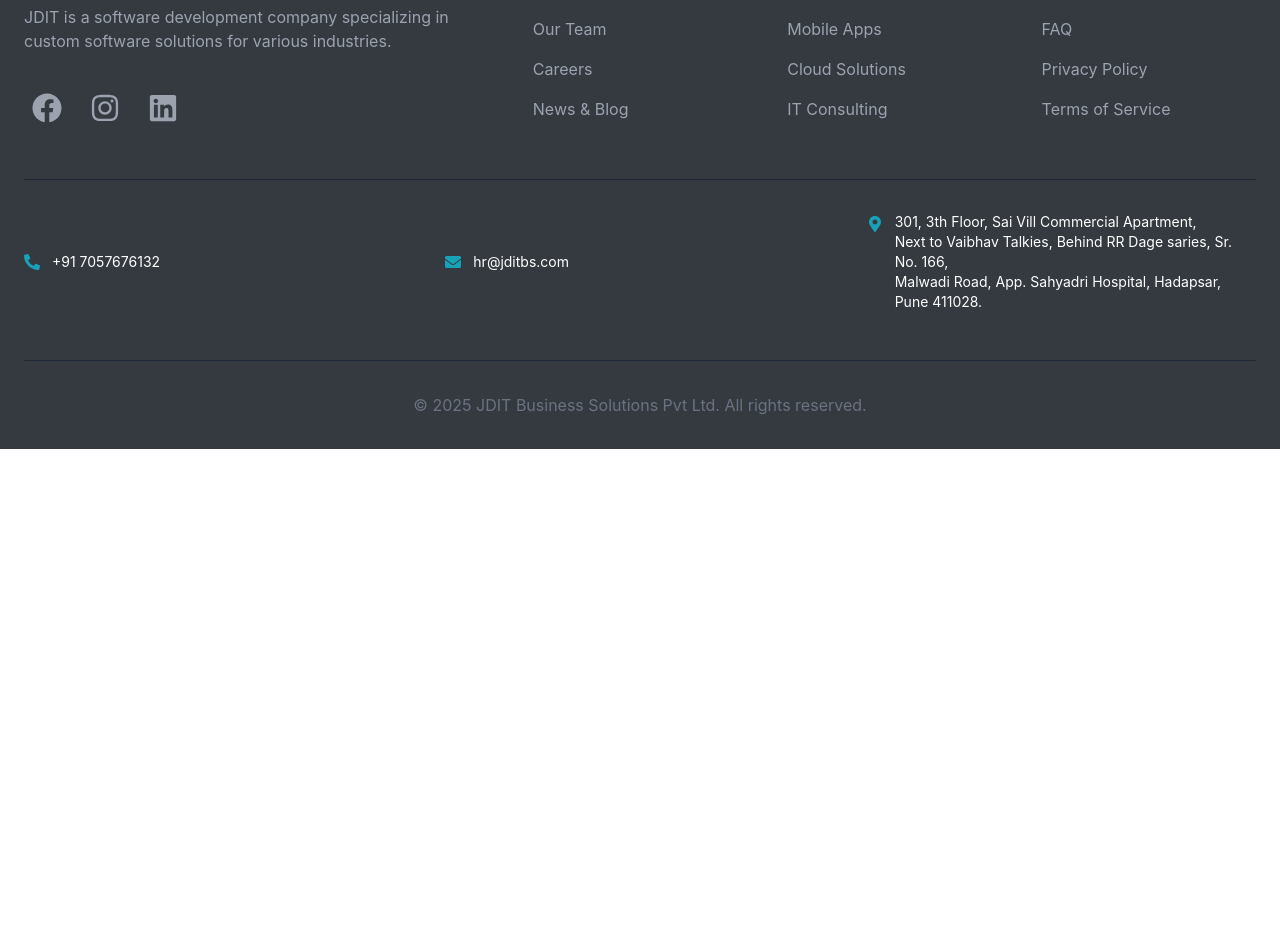
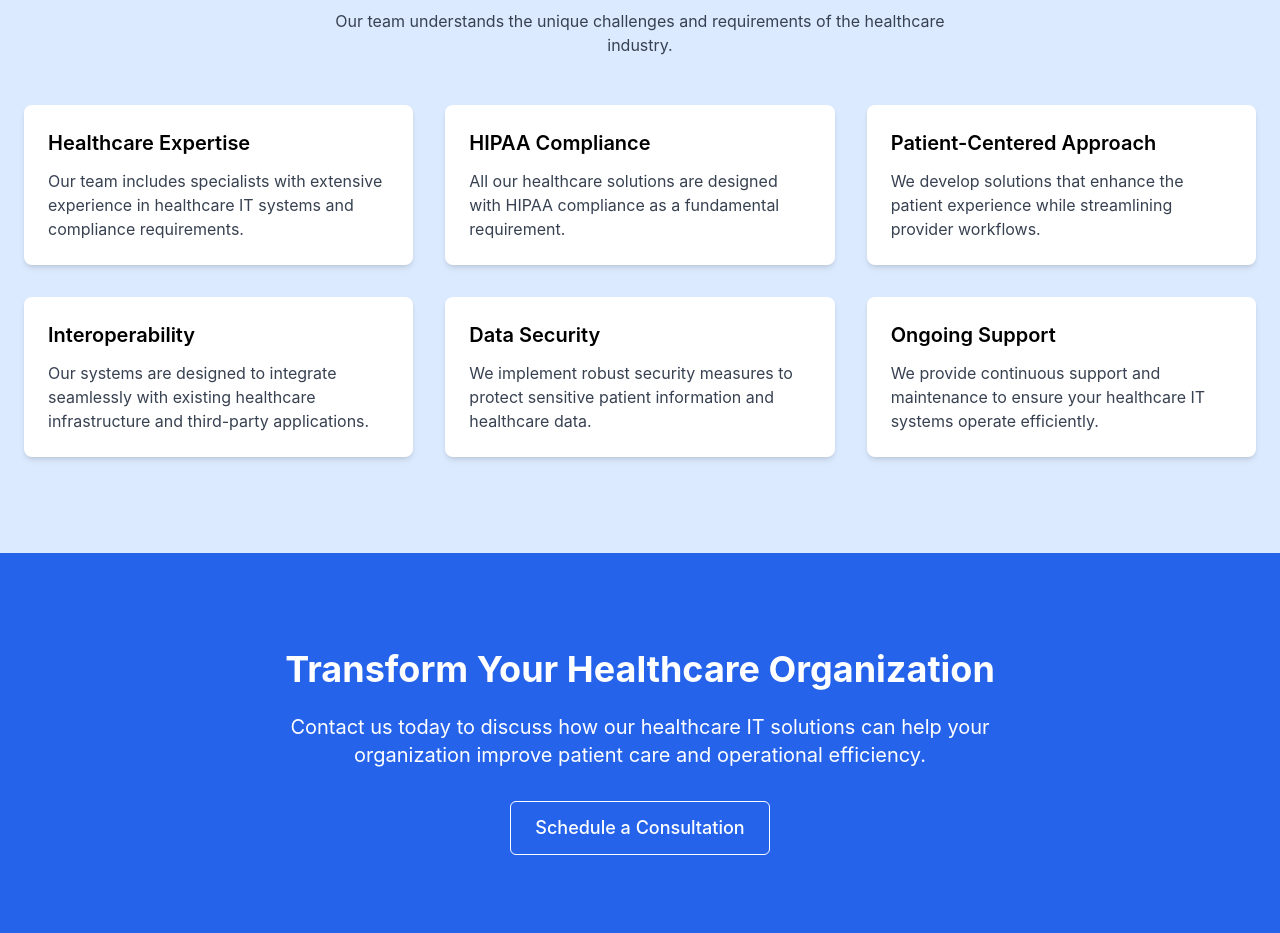
Before and after one commit to Ankitsinha2506/JDIT-Business-Solution-Pvt.-Ltd., a React (Vite) app: page /us-healthcare in a window 1280 px wide. Shown: the part 1779-2712 px from the top of the page. Before the commit the page ends 2228 px from the top, so only its background shows below. Built offline with nearby package versions, Linux system fonts and the light colour scheme.

Commit message:
add CTA Section in healthcare

```diff
--- a/src/components/layout/CarrerLayout/Testimonials.jsx
+++ b/src/components/layout/CarrerLayout/Testimonials.jsx
@@ -5,6 +5,7 @@
 import SmartSoftwareServices from "../../../../public/images/testimonials/SmartSoftwareServices.png"
 import TechMahindra from "../../../../public/images/testimonials/TechMahindra.png"
 import Wipro from "../../../../public/images/testimonials/Wipro.png"
+import QMS from "../../../../public/images/testimonials/QMS.png"
 
 import React from 'react';
 import { motion } from 'framer-motion';
@@ -26,7 +27,7 @@
     { id: 5, src: SmartSoftwareServices, alt: 'Testimonial Image 5' },
     { id: 6, src: TechMahindra, alt: 'Testimonial Image 6' },
     { id: 7, src: Wipro, alt: 'Testimonial Image 7' },
-    // { id: 8, src: 'src/assets/images/testimonials/Newage.png', alt: 'Testimonial Image 8' },
+    { id: 8, src: QMS, alt: 'Testimonial Image 8' },
 ];
 
 export default function Testimonials() {
--- a/src/pages/Services.jsx
+++ b/src/pages/Services.jsx
@@ -147,6 +147,54 @@
           </motion.div>
         </Section>
       ))}
+
+      <Section bgColor="bg-primary" className="text-white">
+        <motion.div
+          className="text-center max-w-3xl mx-auto"
+          initial="hidden"
+          whileInView="visible"
+          viewport={{ once: true, amount: 0.3 }}
+          variants={containerVariants}
+        >
+          <motion.h2
+            variants={itemVariants}
+            className="text-3xl md:text-4xl font-bold mb-6"
+          >
+            Ready to Transform Your Business?
+          </motion.h2>
+          <motion.p variants={itemVariants} className="text-xl mb-8">
+            Let's discuss how our IT solutions can help you achieve your business goals.
+          </motion.p>
+          <motion.div variants={itemVariants}>
+
+            <HashLink
+              smooth
+              to="/contact#contact-form"
+              scroll={el => {
+                const y = el.getBoundingClientRect().top + window.pageYOffset - HEADER_OFFSET;
+                window.scrollTo({ top: y, behavior: "smooth" });
+              }}
+            >
+              <Button
+                variant="outline"
+                size="lg"
+                className="border-white text-white hover:bg-white/20">
+                Get in Touch
+              </Button>
+            </HashLink>
+            {/* <Button
+              to="/contact"
+              variant="outline"
+              size="lg"
+              className="border-white text-white hover:bg-white/20"
+            >
+            Get in Touch
+          </Button> */}
+          </motion.div>
+        </motion.div>
+      </Section >
+
+
     </>
   );
 }
--- a/src/pages/USHealthcare.jsx
+++ b/src/pages/USHealthcare.jsx
@@ -194,9 +194,8 @@
                   variants={itemVariants}
                   initial="hidden"
                   animate="visible"
-                  className={`relative h-64 sm:h-80 rounded-lg overflow-hidden shadow-xl ${
-                    index % 2 !== 0 ? "lg:order-1" : ""
-                  }`}
+                  className={`relative h-64 sm:h-80 rounded-lg overflow-hidden shadow-xl ${index % 2 !== 0 ? "lg:order-1" : ""
+                    }`}
                 >
                   <img
                     src={service.image}
@@ -212,7 +211,118 @@
           );
         })}
 
+
+
       {/* ... Healthcare Industry Section and CTA can remain the same */}
+      {/* Healthcare Industry Section */}
+      <Section bgColor="bg-blue-100">
+        <div className="text-center mb-12 px-4">
+          <motion.h2
+            variants={itemVariants}
+            initial="hidden"
+            animate="visible"
+            className="text-2xl sm:text-3xl font-bold mb-4"
+          >
+            Why Choose Us for Healthcare IT
+          </motion.h2>
+          <motion.p
+            variants={itemVariants}
+            initial="hidden"
+            animate="visible"
+            className="text-gray-700 max-w-xl sm:max-w-2xl mx-auto"
+          >
+            Our team understands the unique challenges and requirements of the healthcare industry.
+          </motion.p>
+        </div>
+
+        <div className="grid grid-cols-1 sm:grid-cols-2 lg:grid-cols-3 gap-8 px-4 sm:px-0">
+          {[
+            {
+              title: "Healthcare Expertise",
+              text: "Our team includes specialists with extensive experience in healthcare IT systems and compliance requirements.",
+            },
+            {
+              title: "HIPAA Compliance",
+              text: "All our healthcare solutions are designed with HIPAA compliance as a fundamental requirement.",
+            },
+            {
+              title: "Patient-Centered Approach",
+              text: "We develop solutions that enhance the patient experience while streamlining provider workflows.",
+            },
+            {
+              title: "Interoperability",
+              text: "Our systems are designed to integrate seamlessly with existing healthcare infrastructure and third-party applications.",
+            },
+            {
+              title: "Data Security",
+              text: "We implement robust security measures to protect sensitive patient information and healthcare data.",
+            },
+            {
+              title: "Ongoing Support",
+              text: "We provide continuous support and maintenance to ensure your healthcare IT systems operate efficiently.",
+            },
+          ].map(({ title, text }, i) => (
+            <motion.div
+              key={i}
+              variants={itemVariants}
+              initial="hidden"
+              animate="visible"
+              whileHover={{
+                scale: 1.05,
+                boxShadow: "0 15px 30px rgba(59, 130, 246, 0.3)",
+                y: -5,
+                transition: { duration: 0.3, ease: "easeInOut" },
+              }}
+              className="bg-white p-6 rounded-lg shadow-md cursor-pointer"
+            >
+              <h3 className="text-xl font-semibold mb-3">{title}</h3>
+              <p className="text-gray-700">{text}</p>
+            </motion.div>
+          ))}
+        </div>
+      </Section>
+
+      {/* CTA Section */}
+      <Section bgColor="bg-blue-600" className="text-white">
+        <div className="text-center max-w-3xl mx-auto px-4 sm:px-0">
+          <motion.h2
+            variants={itemVariants}
+            initial="hidden"
+            animate="visible"
+            className="text-3xl sm:text-4xl font-bold mb-6"
+          >
+            Transform Your Healthcare Organization
+          </motion.h2>
+          <motion.p
+            variants={itemVariants}
+            initial="hidden"
+            animate="visible"
+            className="text-xl mb-8"
+          >
+            Contact us today to discuss how our healthcare IT solutions can help your
+            organization improve patient care and operational efficiency.
+          </motion.p>
+          <motion.div variants={itemVariants} initial="hidden" animate="visible">
+            <HashLink
+              smooth
+              to="/contact#contact-form"
+              scroll={(el) => {
+                const yOffset = -HEADER_OFFSET;
+                const y = el.getBoundingClientRect().top + window.pageYOffset - yOffset;
+                window.scrollTo({ top: y, behavior: "smooth" });
+              }}
+            >
+              <Button
+                variant="outline"
+                size="lg"
+                className="border-white text-white hover:bg-white/20"
+              >
+                Schedule a Consultation
+              </Button>
+            </HashLink>
+          </motion.div>
+        </div>
+      </Section>
     </LazyMotion>
   );
 }
```
Also changed, not shown: public/images/testimonials/QMS.png (added).
